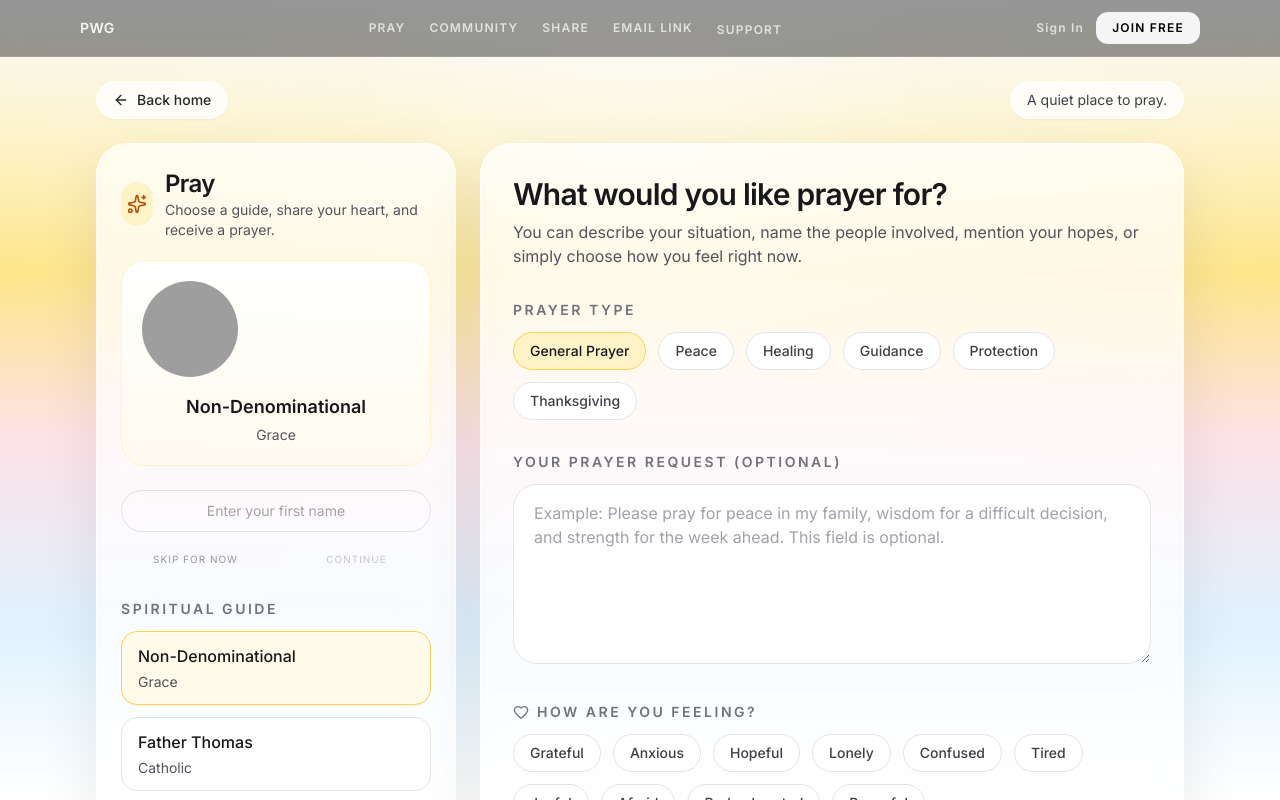
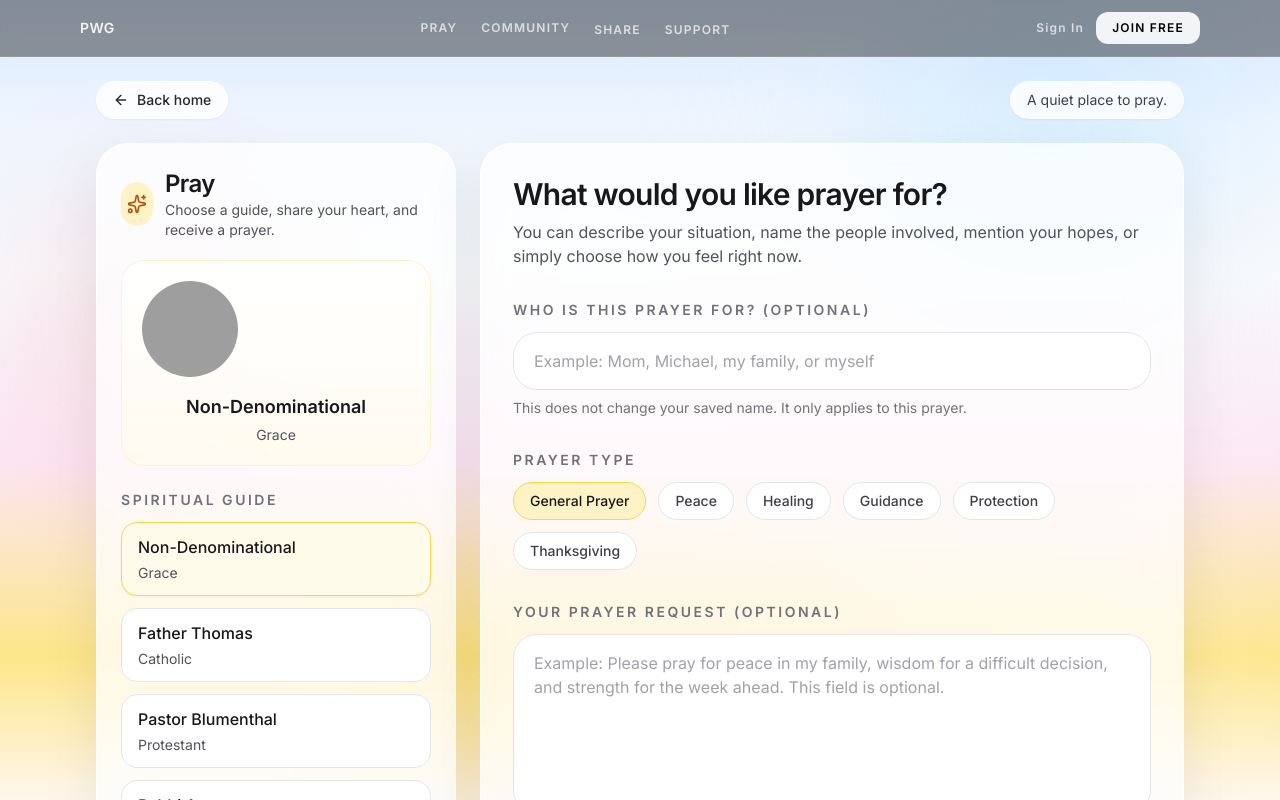
Before and after one commit to Skkyfarm/pray-with-god, a Next.js app: page /pray in a window 1280 px wide. Shown: the top 800 px of the page. Built offline with nearby package versions, Linux system fonts and the light colour scheme; grey boxes are pictures that could not be loaded.

Commit message:
Fix global sunrise background and simplify header share menu

```diff
--- a/app/globals.css
+++ b/app/globals.css
@@ -6,15 +6,20 @@
   --glow-color: rgba(255, 255, 255, 0.28);
 }
 
+html,
+body {
+  min-height: 100%;
+}
+
 body {
   background: linear-gradient(
     to bottom,
-    #f8fafc 0%,
-    #fef3c7 18%,
-    #fde68a 34%,
-    #fde2e8 55%,
-    #e0f2fe 78%,
-    #ffffff 100%
+    #dbeafe 0%,
+    #eff6ff 16%,
+    #f8fafc 34%,
+    #fce7f3 58%,
+    #fde68a 82%,
+    #fff7ed 100%
   );
   background-attachment: fixed;
   color: #1a1a1a;
@@ -22,37 +27,23 @@ body {
   overflow-x: hidden;
 }
 
-/* soft top light wash */
-body::before {
-  content: '';
-  position: fixed;
-  inset: 0;
-  background: radial-gradient(
-    circle at 50% 0%,
-    rgba(255, 255, 255, 0.55) 0%,
-    rgba(255, 255, 255, 0.18) 28%,
-    transparent 68%
-  );
-  pointer-events: none;
-  z-index: -2;
-}
-
 /* Global sunrise / aura background */
+.bg-sunrise,
 .bg-rays {
   position: fixed;
   inset: 0;
-  z-index: -1;
+  z-index: 0;
   pointer-events: none;
   overflow: hidden;
   background:
-    radial-gradient(circle at 50% -6%, rgba(251, 191, 36, 0.32) 0%, transparent 28%),
-    radial-gradient(circle at 82% 18%, rgba(125, 211, 252, 0.22) 0%, transparent 22%),
-    radial-gradient(circle at 10% 38%, rgba(251, 113, 133, 0.18) 0%, transparent 18%),
-    linear-gradient(115deg, transparent 40%, rgba(255, 255, 255, 0.08) 47%, rgba(255, 255, 255, 0.08) 53%, transparent 60%),
-    linear-gradient(245deg, transparent 40%, rgba(255, 255, 255, 0.08) 47%, rgba(255, 255, 255, 0.08) 53%, transparent 60%);
+    radial-gradient(circle at 50% 112%, rgba(251, 191, 36, 0.42) 0%, rgba(251, 191, 36, 0.18) 18%, transparent 38%),
+    radial-gradient(circle at 82% 16%, rgba(125, 211, 252, 0.22) 0%, transparent 22%),
+    radial-gradient(circle at 10% 40%, rgba(251, 113, 133, 0.14) 0%, transparent 18%),
+    linear-gradient(115deg, transparent 40%, rgba(255, 255, 255, 0.06) 47%, rgba(255, 255, 255, 0.06) 53%, transparent 60%),
+    linear-gradient(245deg, transparent 40%, rgba(255, 255, 255, 0.06) 47%, rgba(255, 255, 255, 0.06) 53%, transparent 60%);
   background-size: 100% 100%, 100% 100%, 100% 100%, 200% 200%, 200% 200%;
   filter: blur(42px);
-  opacity: 0.9;
+  opacity: 0.95;
 }
 
 /* Glassmorphism - refined for sunrise background */
@@ -65,9 +56,15 @@ body::before {
 
 /* Float Animation */
 @keyframes float {
-  0% { transform: translateY(0px); }
-  50% { transform: translateY(-15px); }
-  100% { transform: translateY(0px); }
+  0% {
+    transform: translateY(0px);
+  }
+  50% {
+    transform: translateY(-15px);
+  }
+  100% {
+    transform: translateY(0px);
+  }
 }
 
 .animate-float {
--- a/app/pray/page.tsx
+++ b/app/pray/page.tsx
@@ -4,7 +4,6 @@ import React, { Suspense, useEffect, useMemo, useRef, useState } from 'react';
 import Link from 'next/link';
 import { useRouter, useSearchParams } from 'next/navigation';
 import GuideAvatar from '@/components/GuideAvatar';
-import NameCapture from '@/components/NameCapture';
 import { AVATARS } from '@/lib/avatars';
 import type { Tradition } from '@/lib/avatars';
 import {
@@ -27,6 +26,7 @@ import {
   Square,
   Volume2,
   XCircle,
+  Share2,
 } from 'lucide-react';
 
 type PrayerResponse = {
@@ -204,11 +204,13 @@ function PrayPageInner() {
   const [selectedFeelings, setSelectedFeelings] = useState<string[]>([]);
   const [input, setInput] = useState('');
   const [intention, setIntention] = useState('');
+  const [prayerForName, setPrayerForName] = useState('');
 
   const [isReflecting, setIsReflecting] = useState(false);
   const [prayer, setPrayer] = useState('');
   const [error, setError] = useState('');
   const [hasSubmitted, setHasSubmitted] = useState(false);
+  const [shareFeedback, setShareFeedback] = useState('');
 
   const [quietIntro, setQuietIntro] = useState(false);
   const [fromPath, setFromPath] = useState('/');
@@ -222,6 +224,12 @@ function PrayPageInner() {
     const savedName = localStorage.getItem('pwg_user_name');
     if (savedName) setUserName(savedName);
   }, []);
+
+  useEffect(() => {
+    if (!shareFeedback) return;
+    const timer = setTimeout(() => setShareFeedback(''), 2200);
+    return () => clearTimeout(timer);
+  }, [shareFeedback]);
 
   useEffect(() => {
     if (isQuietPath(pathParam)) {
@@ -440,6 +448,8 @@ function PrayPageInner() {
     }
   }
 
+  const effectivePrayerForName = prayerForName.trim() || userName || '';
+
   async function handleGeneratePrayer() {
     stopSpeaking();
     setError('');
@@ -464,7 +474,7 @@ function PrayPageInner() {
               tradition: selectedTradition,
               mode: 'classic' as const,
               avatarLabel: currentAvatar?.label ?? 'Grace',
-              userName,
+              userName: effectivePrayerForName || null,
               selectedPrayerLabel,
               selectedPrayerKind,
               intention: intention.trim(),
@@ -474,7 +484,7 @@ function PrayPageInner() {
               mode: 'free' as const,
               avatarLabel: currentAvatar?.label ?? 'Grace',
               prayerType: selectedPrayerType,
-              userName,
+              userName: effectivePrayerForName || null,
               feelings: selectedFeelings,
               input: input.trim() || 'an understanding heart',
             };
@@ -577,6 +587,50 @@ function PrayPageInner() {
     synth.speak(utterance);
   }
 
+  async function handleSharePrayer() {
+    if (!prayer.trim()) return;
+
+    const siteUrl =
+      typeof window !== 'undefined'
+        ? window.location.origin
+        : 'https://praywithgod.ai';
+
+    const shareTitle = effectivePrayerForName
+      ? `Prayer for ${effectivePrayerForName}`
+      : 'Prayer from PrayWithGod.ai';
+
+    const shareText = [
+      shareTitle,
+      '',
+      prayer,
+      '',
+      'Created with PrayWithGod.ai',
+      siteUrl,
+    ].join('\n');
+
+    try {
+      if (navigator.share) {
+        await navigator.share({
+          title: shareTitle,
+          text: shareText,
+          url: siteUrl,
+        });
+        setShareFeedback('Prayer shared');
+        return;
+      }
+
+      await navigator.clipboard.writeText(shareText);
+      setShareFeedback('Prayer copied');
+    } catch {
+      try {
+        await navigator.clipboard.writeText(shareText);
+        setShareFeedback('Prayer copied');
+      } catch {
+        setShareFeedback('Unable to share');
+      }
+    }
+  }
+
   function handlePrint() {
     if (typeof window === 'undefined' || !prayer.trim()) return;
 
@@ -591,7 +645,9 @@ function PrayPageInner() {
     );
 
     const body = escapeHtml(prayer).replace(/\n/g, '<br />');
-    const preparedFor = userName ? escapeHtml(`Prepared for ${userName}.`) : '';
+    const preparedFor = effectivePrayerForName
+      ? escapeHtml(`Prepared for ${effectivePrayerForName}.`)
+      : '';
 
     const printHtml = `
       <!DOCTYPE html>
@@ -744,9 +800,9 @@ function PrayPageInner() {
                   {resultSubtitle}
                 </p>
 
-                {userName && (
+                {effectivePrayerForName && (
                   <p className="mt-4 max-w-2xl text-sm text-zinc-600">
-                    Prepared for {userName}.
+                    Prepared for {effectivePrayerForName}.
                   </p>
                 )}
               </div>
@@ -766,6 +822,15 @@ function PrayPageInner() {
                   >
                     <Printer className="h-4 w-4" />
                     Print
+                  </button>
+
+                  <button
+                    type="button"
+                    onClick={handleSharePrayer}
+                    className="inline-flex items-center gap-2 rounded-full border border-zinc-200 bg-white px-5 py-2.5 text-sm font-semibold text-zinc-800 transition hover:bg-zinc-50"
+                  >
+                    <Share2 className="h-4 w-4" />
+                    Share this Prayer
                   </button>
 
                   <button
@@ -804,6 +869,12 @@ function PrayPageInner() {
                     Add intention & regenerate
                   </button>
                 </div>
+
+                {shareFeedback ? (
+                  <div className="text-center text-xs font-semibold uppercase tracking-[0.18em] text-zinc-500">
+                    {shareFeedback}
+                  </div>
+                ) : null}
 
                 <div className="flex flex-col gap-4 rounded-2xl border border-zinc-100 bg-white/80 p-4 sm:flex-row sm:items-end sm:justify-center">
                   <div className="min-w-[220px]">
@@ -882,9 +953,12 @@ function PrayPageInner() {
                 </div>
               </div>
 
-              <div className="mb-6">
-                <NameCapture onComplete={setUserName} />
-              </div>
+              {userName ? (
+                <div className="mb-6 rounded-2xl border border-zinc-200 bg-white px-4 py-4 text-sm text-zinc-700">
+                  Personal name:{' '}
+                  <span className="font-semibold text-zinc-900">{userName}</span>
+                </div>
+              ) : null}
 
               <div>
                 <h3 className="mb-3 text-sm font-semibold uppercase tracking-[0.18em] text-zinc-500">
@@ -921,6 +995,32 @@ function PrayPageInner() {
                   {isClassic
                     ? 'You chose a traditional prayer or prayer type. You can add a personal intention, then generate a tradition-faithful rendition.'
                     : 'You can describe your situation, name the people involved, mention your hopes, or simply choose how you feel right now.'}
+                </p>
+              </div>
+
+              <div className="mb-8">
+                <label
+                  htmlFor="prayer-for-name"
+                  className="mb-3 block text-sm font-semibold uppercase tracking-[0.18em] text-zinc-500"
+                >
+                  Who is this prayer for? (optional)
+                </label>
+
+                <input
+                  id="prayer-for-name"
+                  type="text"
+                  value={prayerForName}
+                  onChange={(e) => setPrayerForName(e.target.value)}
+                  placeholder={
+                    userName
+                      ? `Leave blank to use your saved name, ${userName}.`
+                      : 'Example: Mom, Michael, my family, or myself'
+                  }
+                  className="w-full rounded-3xl border border-zinc-200 bg-white px-5 py-4 text-base text-zinc-900 outline-none transition placeholder:text-zinc-400 focus:border-amber-300 focus:ring-4 focus:ring-amber-100"
+                />
+
+                <p className="mt-2 text-sm text-zinc-500">
+                  This does not change your saved name. It only applies to this prayer.
                 </p>
               </div>
 
--- a/components/SiteHeader.tsx
+++ b/components/SiteHeader.tsx
@@ -6,14 +6,22 @@ import { headerLinks, supportLinks } from "@/lib/siteLinks";
 
 export default function SiteHeader() {
   const [mobileOpen, setMobileOpen] = useState(false);
+  const [shareOpen, setShareOpen] = useState(false);
   const [supportOpen, setSupportOpen] = useState(false);
   const [shareFeedback, setShareFeedback] = useState("");
+
+  const shareRef = useRef<HTMLDivElement | null>(null);
   const supportRef = useRef<HTMLDivElement | null>(null);
 
   useEffect(() => {
     function onDocMouseDown(e: MouseEvent) {
-      if (!supportRef.current) return;
-      if (!supportRef.current.contains(e.target as Node)) {
+      const target = e.target as Node;
+
+      if (shareRef.current && !shareRef.current.contains(target)) {
+        setShareOpen(false);
+      }
+
+      if (supportRef.current && !supportRef.current.contains(target)) {
         setSupportOpen(false);
       }
     }
@@ -25,6 +33,7 @@ export default function SiteHeader() {
   useEffect(() => {
     function onKeyDown(e: KeyboardEvent) {
       if (e.key === "Escape") {
+        setShareOpen(false);
         setSupportOpen(false);
         setMobileOpen(false);
       }
@@ -80,6 +89,12 @@ export default function SiteHeader() {
     }
   }
 
+  function closeAllMenus() {
+    setShareOpen(false);
+    setSupportOpen(false);
+    setMobileOpen(false);
+  }
+
   return (
     <header className="sticky top-0 z-50 border-b border-white/10 bg-black/40 backdrop-blur">
       <div className="mx-auto flex max-w-6xl items-center justify-between px-4 py-3">
@@ -102,25 +117,56 @@ export default function SiteHeader() {
             </Link>
           ))}
 
+          <div className="relative" ref={shareRef}>
             <button
               type="button"
-            onClick={handleShareSite}
+              onClick={() => {
+                setShareOpen((v) => !v);
+                setSupportOpen(false);
+              }}
               className="text-xs font-semibold tracking-widest text-white/70 hover:text-white"
+              aria-haspopup="menu"
+              aria-expanded={shareOpen}
             >
               SHARE
             </button>
 
+            {shareOpen ? (
+              <div
+                role="menu"
+                className="absolute right-0 mt-3 w-52 overflow-hidden rounded-2xl border border-white/10 bg-black/80 shadow-xl backdrop-blur"
+              >
+                <button
+                  type="button"
+                  role="menuitem"
+                  onClick={async () => {
+                    await handleShareSite();
+                    setShareOpen(false);
+                  }}
+                  className="block w-full px-4 py-3 text-left text-xs font-semibold tracking-widest text-white/80 hover:bg-white/5 hover:text-white"
+                >
+                  SHARE LINK
+                </button>
+
                 <a
                   href={emailHref}
-            className="text-xs font-semibold tracking-widest text-white/70 hover:text-white"
+                  role="menuitem"
+                  onClick={() => setShareOpen(false)}
+                  className="block px-4 py-3 text-xs font-semibold tracking-widest text-white/80 hover:bg-white/5 hover:text-white"
                 >
                   EMAIL LINK
                 </a>
+              </div>
+            ) : null}
+          </div>
 
           <div className="relative" ref={supportRef}>
             <button
               type="button"
-              onClick={() => setSupportOpen((v) => !v)}
+              onClick={() => {
+                setSupportOpen((v) => !v);
+                setShareOpen(false);
+              }}
               className="text-xs font-semibold tracking-widest text-white/70 hover:text-white"
               aria-haspopup="menu"
               aria-expanded={supportOpen}
@@ -139,7 +185,7 @@ export default function SiteHeader() {
                     href={it.href}
                     role="menuitem"
                     onClick={() => setSupportOpen(false)}
-                    className="block px-4 py-3 text-xs font-semibold tracking-widest text-white/80 hover:bg-white/5 hover:text-white"
+                    className="block px-4 py-3 text-xs font-semibold tracking-widest text-white/80 uppercase hover:bg-white/5 hover:text-white"
                   >
                     {it.label}
                   </Link>
@@ -172,7 +218,16 @@ export default function SiteHeader() {
 
           <button
             type="button"
-            onClick={() => setMobileOpen((v) => !v)}
+            onClick={() => {
+              setMobileOpen((v) => {
+                const next = !v;
+                if (!next) {
+                  setShareOpen(false);
+                  setSupportOpen(false);
+                }
+                return next;
+              });
+            }}
             className="ml-1 rounded-lg border border-white/15 px-3 py-2 text-xs font-semibold tracking-widest text-white/80 hover:text-white md:hidden"
             aria-expanded={mobileOpen}
             aria-label="Open menu"
@@ -190,7 +245,7 @@ export default function SiteHeader() {
                 <Link
                   key={item.href}
                   href={item.href}
-                  onClick={() => setMobileOpen(false)}
+                  onClick={closeAllMenus}
                   className="py-3 text-xs font-semibold tracking-widest text-white/80 hover:text-white"
                 >
                   {item.label}
@@ -199,22 +254,38 @@ export default function SiteHeader() {
 
               <button
                 type="button"
-                onClick={async () => {
-                  await handleShareSite();
-                  setMobileOpen(false);
+                onClick={() => {
+                  setShareOpen((v) => !v);
+                  setSupportOpen(false);
                 }}
                 className="py-3 text-left text-xs font-semibold tracking-widest text-white/80 hover:text-white"
+                aria-expanded={shareOpen}
               >
                 SHARE
               </button>
 
+              {shareOpen ? (
+                <div className="pb-2 pl-4">
+                  <button
+                    type="button"
+                    onClick={async () => {
+                      await handleShareSite();
+                      closeAllMenus();
+                    }}
+                    className="block w-full py-2 text-left text-xs font-semibold tracking-widest text-white/70 hover:text-white"
+                  >
+                    SHARE LINK
+                  </button>
+
                   <a
                     href={emailHref}
-                onClick={() => setMobileOpen(false)}
-                className="py-3 text-left text-xs font-semibold tracking-widest text-white/80 hover:text-white"
+                    onClick={closeAllMenus}
+                    className="block py-2 text-left text-xs font-semibold tracking-widest text-white/70 hover:text-white"
                   >
                     EMAIL LINK
                   </a>
+                </div>
+              ) : null}
 
               <div className="py-2 text-[10px] font-semibold tracking-widest text-white/40">
                 SUPPORT
@@ -224,8 +295,8 @@ export default function SiteHeader() {
                 <Link
                   key={it.href}
                   href={it.href}
-                  onClick={() => setMobileOpen(false)}
-                  className="py-3 text-xs font-semibold tracking-widest text-white/80 hover:text-white"
+                  onClick={closeAllMenus}
+                  className="py-3 text-xs font-semibold tracking-widest text-white/80 uppercase hover:text-white"
                 >
                   {it.label}
                 </Link>
@@ -233,7 +304,7 @@ export default function SiteHeader() {
 
               <Link
                 href="/signin"
-                onClick={() => setMobileOpen(false)}
+                onClick={closeAllMenus}
                 className="py-3 text-xs font-semibold tracking-widest text-white/80 hover:text-white"
               >
                 Sign In
```
Also changed, not shown: app/page.tsx (+4 -9 lines), components/SunriseBackground.tsx (+24 -5 lines), 1 other file (tests, documents, lock files or other folders). Lines whose indentation alone changed are shown as unchanged.
